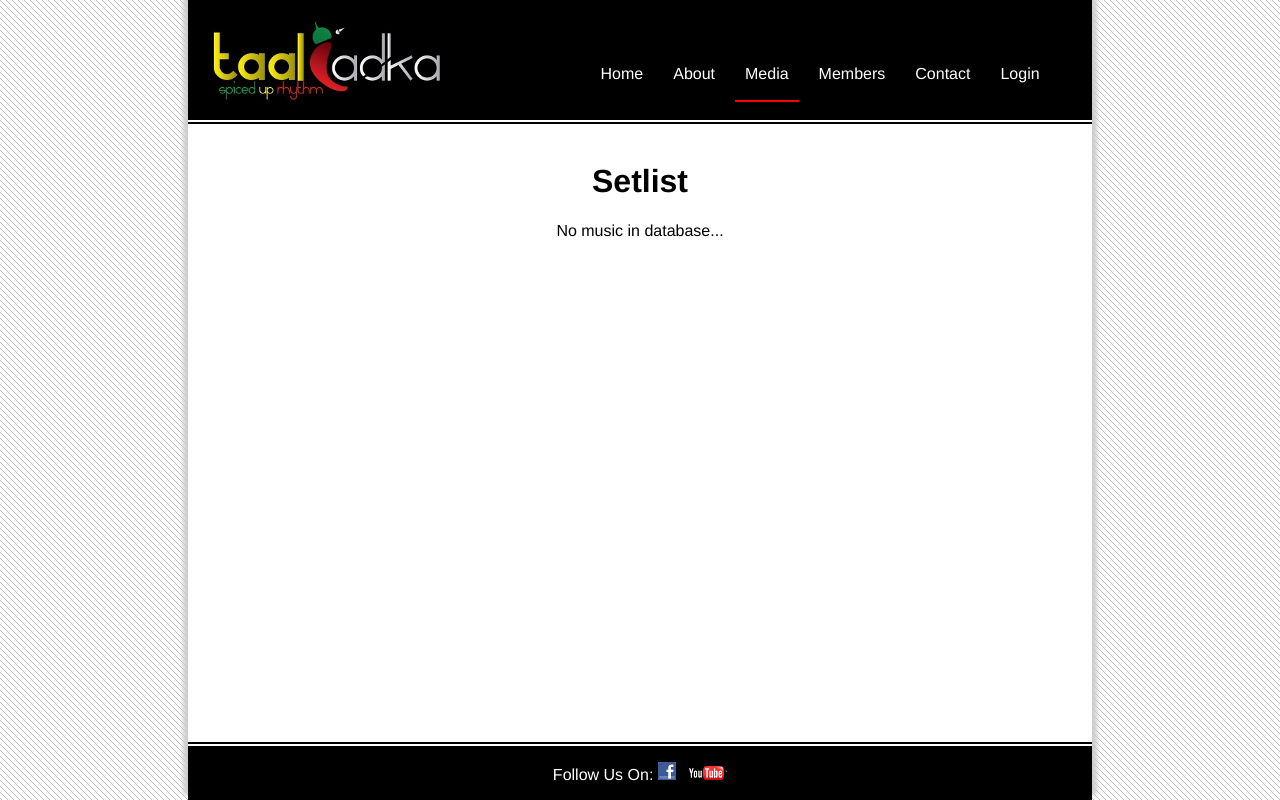
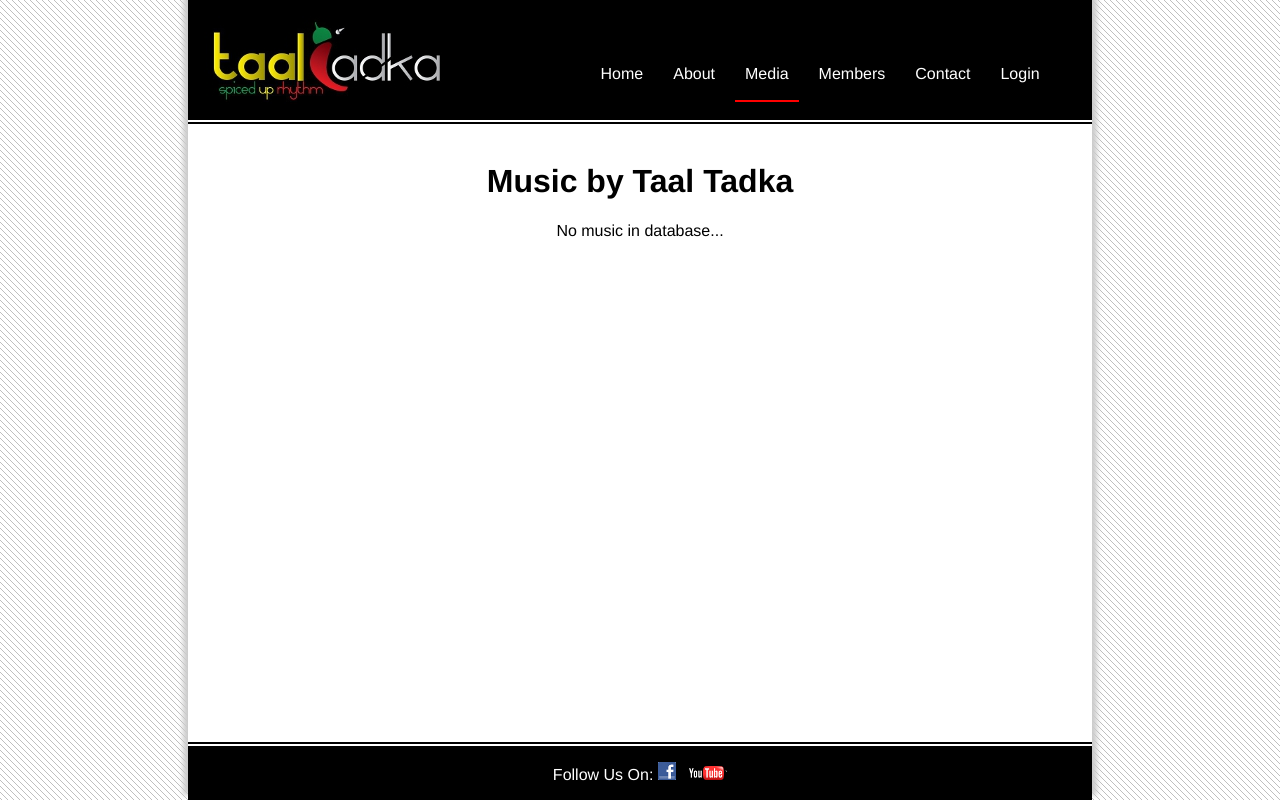
Before and after one commit to Tadka/Taal-Tadka-Website, a Django app: page /music/ in a window 1280 px wide. Run offline with Django 3.2, Linux system fonts and the light colour scheme; data that the repository does not hold is empty; parts of the project's set-up code (start-up, migrations or seed data) failed here and were passed over.

Commit message:
Changed music page header

```diff
--- a/templates/music.html
+++ b/templates/music.html
@@ -25,7 +25,7 @@
 
 	<div id="content">
 		<center>
-		<h1> Setlist </h1>
+		<h1> Music by Taal Tadka </h1>
 			{% if set_list %}
 
 				{% for song in set_list %}
```
